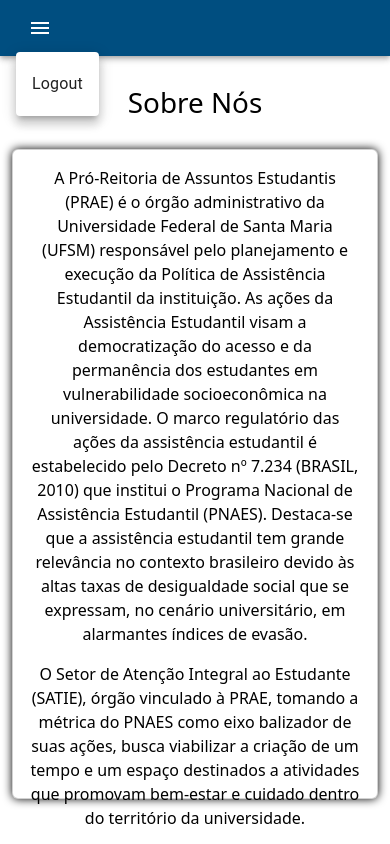
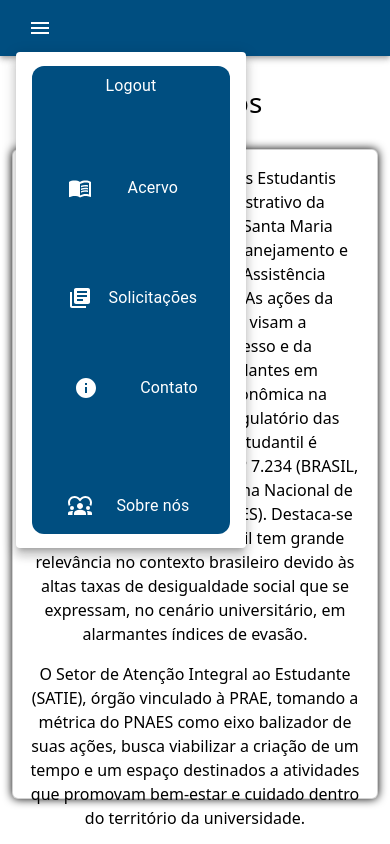
Before and after one commit to luismiguel3/prae-front, a React (Create React App) app: page /sobre in a window 390 px wide. Both pictures are taken after a click on the button "account of current user". Shown: the top 844 px of the page. Built offline with nearby package versions, Linux system fonts and the light colour scheme.

Commit message:
ja pode muçar?

```diff
--- a/src/components/Menu/Nav.jsx
+++ b/src/components/Menu/Nav.jsx
@@ -11,6 +11,24 @@ import MenuIcon from '@mui/icons-material/Menu';
 import Container from '@mui/material/Container';
 import Button from '@mui/material/Button';
 import MenuItem from '@mui/material/MenuItem';
+
+import "./styles-menuleft.css";
+import { NavLink } from "react-bootstrap";
+import List from "@material-ui/core/List";
+import ListItem from "@material-ui/core/ListItem";
+import ListItemText from "@material-ui/core/ListItemText";
+
+// components
+import ContactModal from "../Contato/Contact";
+import BookRegister from "../bookregister/bookRegister";
+
+// icons
+import LibraryBooksIcon from "@mui/icons-material/LibraryBooks";
+import MenuBookIcon from "@mui/icons-material/MenuBook";
+import InfoIcon from "@mui/icons-material/Info";
+import AboutUs from "@mui/icons-material/Diversity1";
+import { Book } from "@mui/icons-material";
+
 
 function Nav() {
   const [anchorElNav, setAnchorElNav] = React.useState(null);
@@ -65,8 +83,54 @@ function Nav() {
                 display: { xs: 'block', md: 'none' },
               }}
             >
-              <MenuItem onClick={handleLogout}>
-                <Typography textAlign="center">Logout</Typography>
+              <MenuItem >
+
+
+
+                <List className="menuMobile">
+                <Typography onClick={handleLogout} className="menu-text" textAlign="center">Logout</Typography>
+        <NavLink
+          className="menu-left-items"
+          onClick={() => {
+            window.location.href = "/dashboard";
+          }}>
+          <ListItem button>
+            <MenuBookIcon className="menu-icons" />
+            <ListItemText primary="Acervo" className="menu-text" />
+          </ListItem>
+        </NavLink>
+
+        {
+          user?.tipo === 1 ?
+            <BookRegister />
+          : null
+        }
+
+        <NavLink
+          className="menu-left-items"
+          onClick={() => {
+            window.location.href = "/solicitacoes";
+          }}>
+          <ListItem button>
+            <LibraryBooksIcon className="menu-icons" />
+            <ListItemText primary="Solicitações" className="menu-text" />
+          </ListItem>
+        </NavLink>
+        <ListItem>
+          <ContactModal />
+        </ListItem>
+        <NavLink
+          className="menu-left-items"
+          onClick={() => {
+            window.location.href = "/sobre";
+          }}>
+          <ListItem button>
+            <AboutUs className="menu-icons" />
+            <ListItemText primary="Sobre nós" className="menu-text" />
+          </ListItem>
+        </NavLink>
+      </List>
+
               </MenuItem>
             </Menu>
           </Box>
--- a/src/components/Menu/styles-menuleft.css
+++ b/src/components/Menu/styles-menuleft.css
@@ -9,6 +9,11 @@
   .menu-left {
     display: none;
   }
+}
+
+.menuMobile{
+  background-color: #004E80;
+  border-radius: 12px;
 }
 
 .menu-left-items {
```
Also changed, not shown: 1 other file (tests, documents, lock files or other folders).
